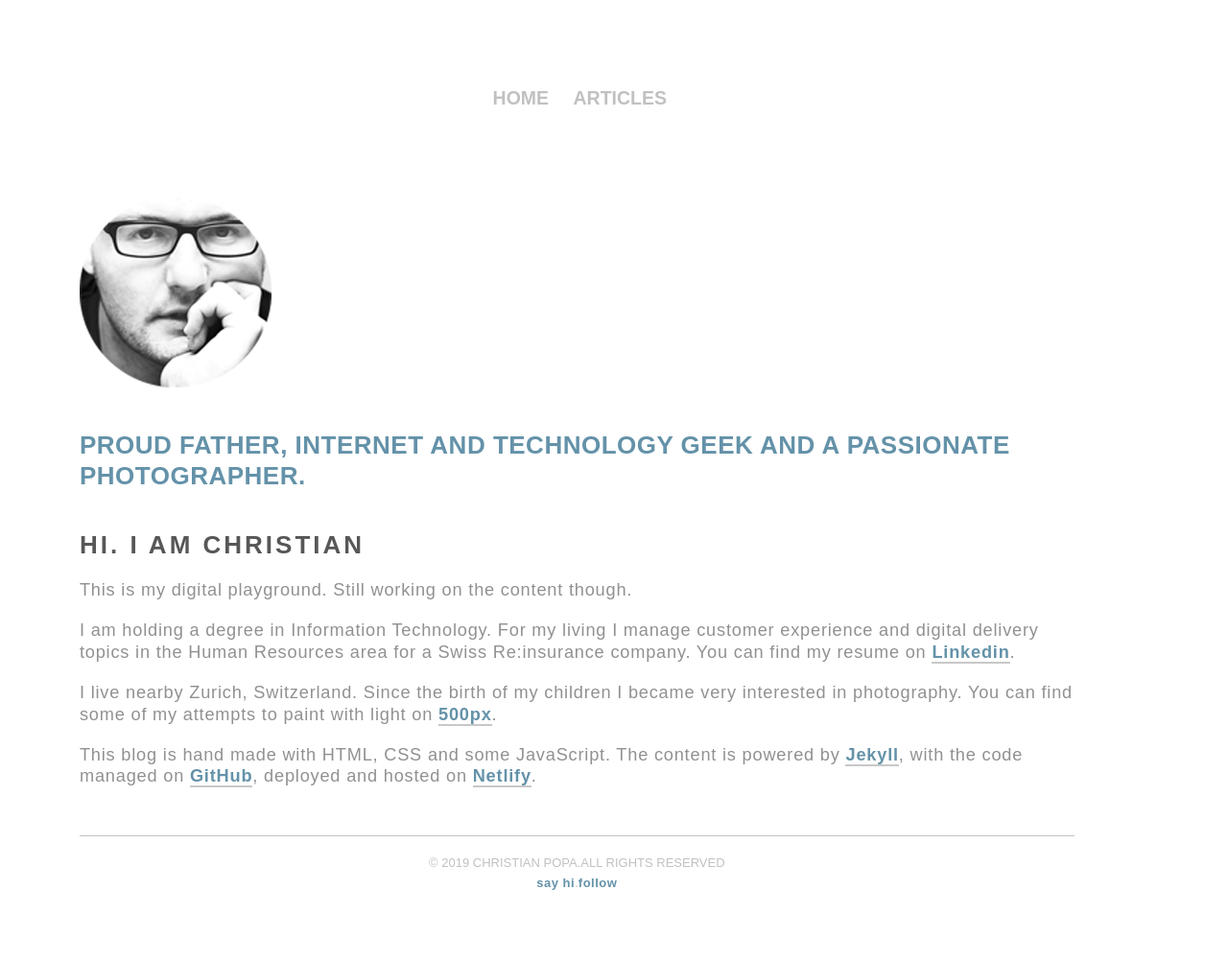
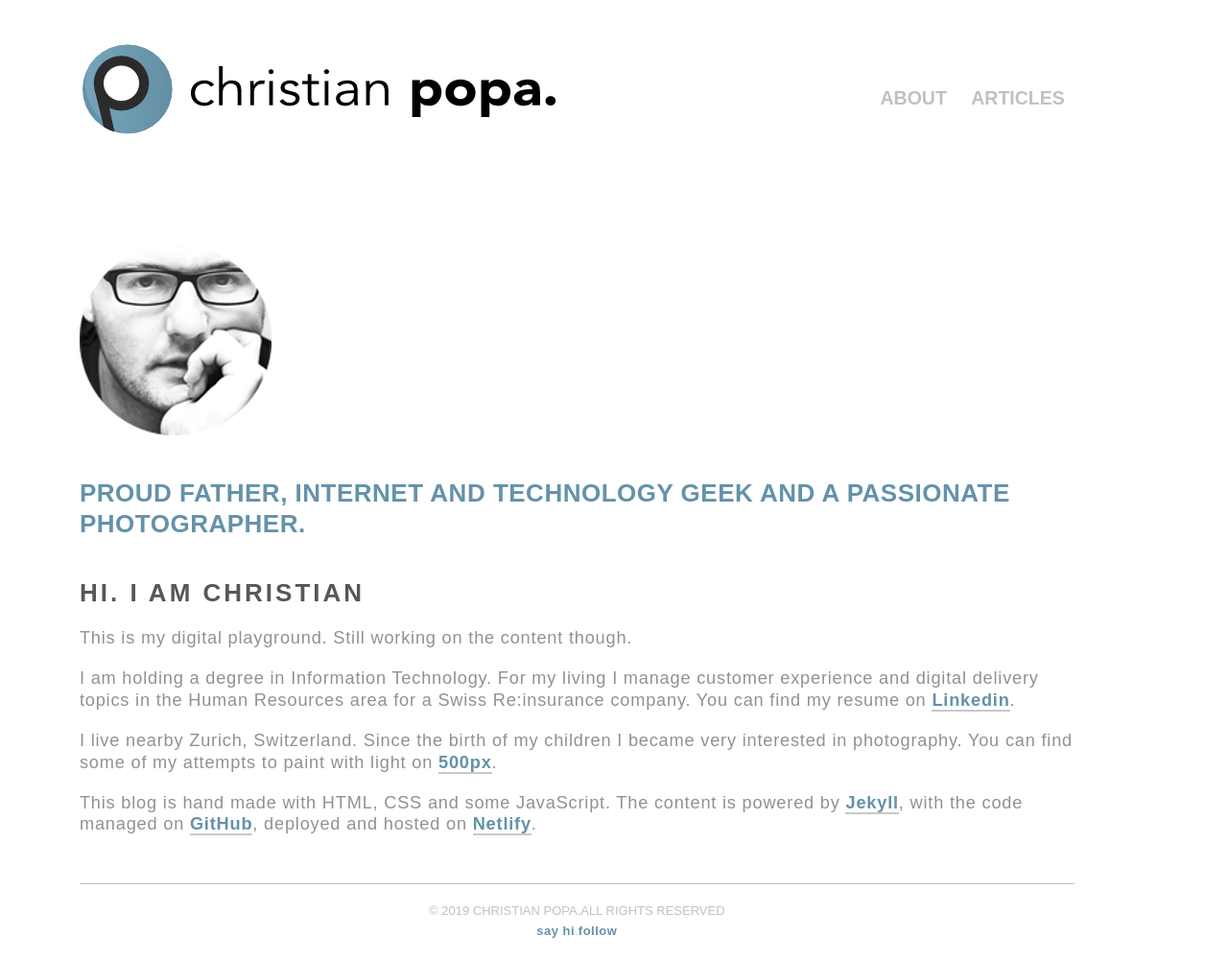
Before and after one commit to cristego/cristego.github.io, a Jekyll site: the page built from about.md, in a window 1280 px wide. Shown: the whole page at 96% size. Built offline with Jekyll 4.4.1, drawn with Linux system fonts in a browser that asks for light colours; before the commit the page ends 951 px from its top, so only the background shows below that.

Commit message:
update about page

```diff
--- a/_layouts/default_page_sa.html
+++ b/_layouts/default_page_sa.html
@@ -3,12 +3,17 @@
 {% include head.html %}
 <body>
 <header>
-<div id="nav_header">
-<ul>
-  <li id="nav_separator"><a href="{{site.url}}">home</a></li>
-  <li id="nav_separator"><a href="{{site.url}}/articles">articles</a></li>
-</ul>
-</div>
+  <div id="siteLogo">
+    <!-- <h1><a href="{{ site.url }}">c p</a></h1> -->
+    <a href="{{ site.url }}"><img id="logo_img" src="{{ "/media/cplogo_new_s.png" | prepend: site.url }}"></img></a>
+  </div>
+  <div id="nav_header">
+    <ul>
+    {% for page in site.pages_list %}
+      <li id="nav_separator"><a href="{{ page[1]  | prepend: site.url }}">{{ page[0] }}</a></li>
+    {% endfor %}
+    </ul>
+  </div>
 </header>
 <div id="container">
 {{ content }}
```
